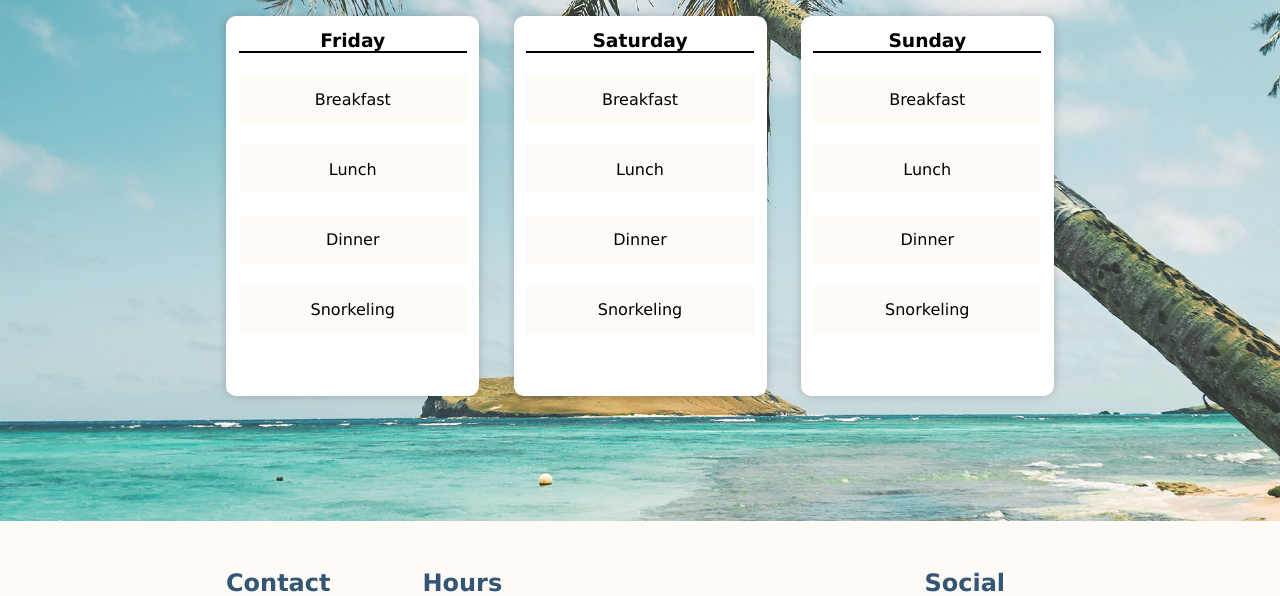
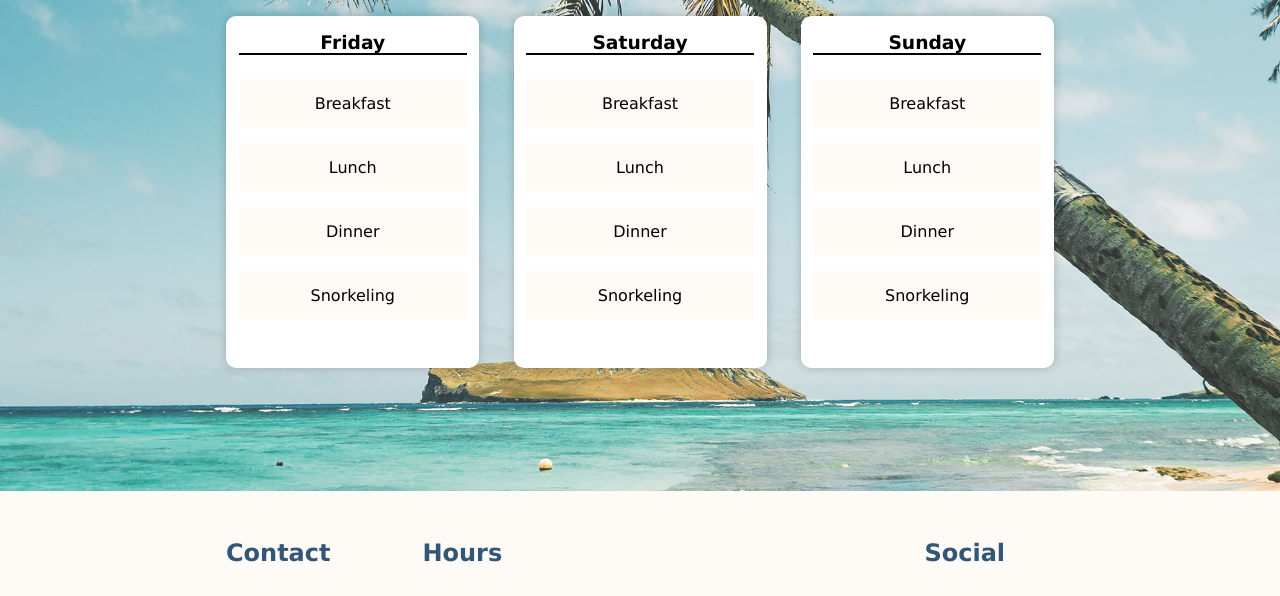
Before and after one commit to AndrewVillalba/andrew-villalba-travel-site, a plain HTML site: page pages/hawaii.html in a window 1280 px wide. Shown: the part 213-809 px from the top of the page. Drawn offline with Linux system fonts and the light colour scheme.

Commit message:
improved destination card code

```diff
--- a/css/destinations.css
+++ b/css/destinations.css
@@ -65,7 +65,7 @@
     background-position: center;
     padding-top: 6rem;
     width: 100%;
-    min-height: 638px;
+    min-height: 38rem;
 }
 
 .destination-name {
@@ -89,23 +89,23 @@
 
 .destination-cards-day {
     width: 15.8125rem;
-    height: 23.75rem;
+    height: 22rem;
     border-radius: 10px;
     box-shadow: 0 0 10px rgba(0, 0, 0, 0.2);
     background-color: white;
     display: flex;
     flex-direction: column;
-    justify-content: space-evenly;
+    justify-content: flex-start;
     align-items: center;
 }
 
 .destination-cards-day__heading {
-    /* font-size: 1rem; */
     width: 90%;
     border-bottom: .125rem solid black;
     display: flex;
     justify-content: center;
-    margin-top: -0.5rem;
+    margin-top: 1rem;
+    margin-bottom: 1.5rem;
 }
 
 .destination-cards-day__activity {
@@ -116,6 +116,7 @@
     width: 90%;
     text-align: center;
     height: 3rem;
+    margin-bottom: 1rem;
 }
 
 #last-item {
```
Also changed, not shown: pages/hawaii.html (+0 -41 lines).
